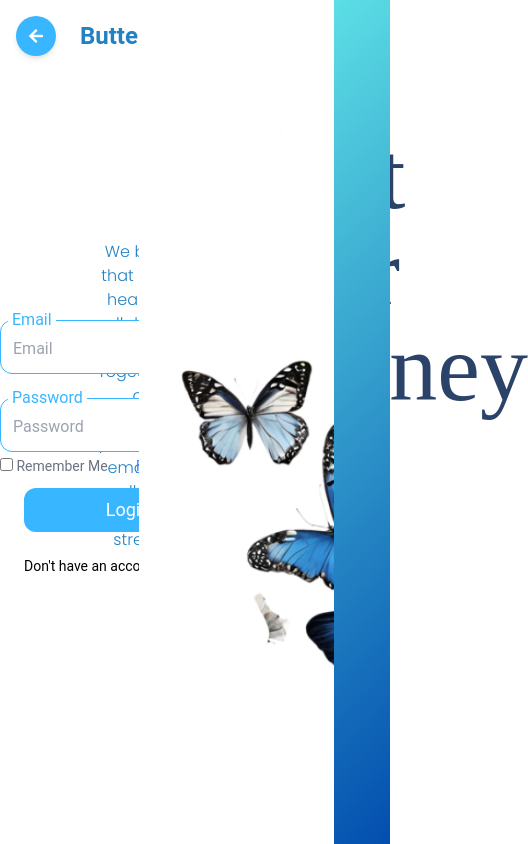
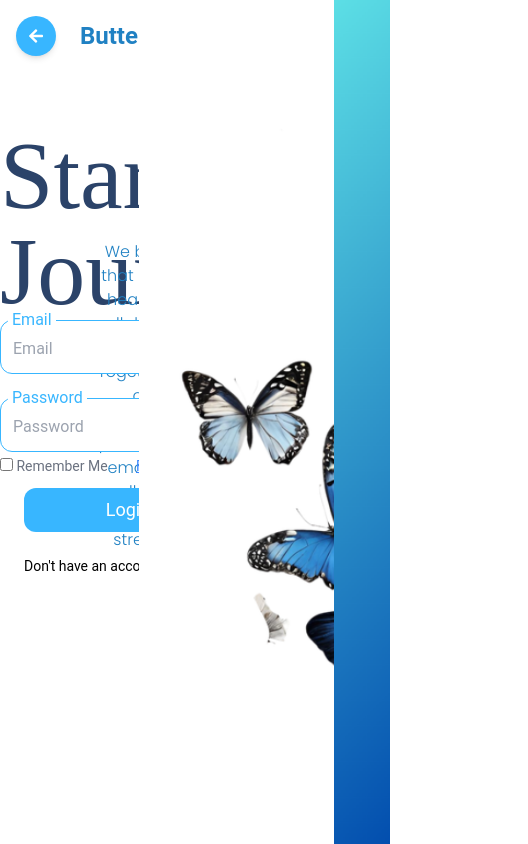
Before and after one commit to BluYiti/boltusaus-butterfly, a Next.js app: page /login in a window 390 px wide. Shown: the whole page, 528 px wide, since content can reach past the window. Built offline with nearby package versions, Linux system fonts and the light colour scheme; no server answers; a web font is replaced by a local one.

Commit message:
Made Login Responsive

```diff
--- a/app/login/page.tsx
+++ b/app/login/page.tsx
@@ -28,15 +28,15 @@ const LoginPage: React.FC = () => {
     return (
         <div className='overflow-hidden'>
             <Back/>
-            <h1 className="absolute top-5 left-20 text-[#2081c3] text-2xl md:text-3xl font-bold ">Butterfly</h1>
-            <h2 className='absolute font-paintbrush text-8xl text-[#2b4369] top-32  left-56 md:left-20'>
+            <h1 className="absolute top-5 left-20 text-[#2081c3] text-2xl font-bold">Butterfly</h1>
+            <h2 className='absolute font-paintbrush text-8xl text-[#2b4369] top-32 2xl:left-20 3xl:left-36'>
                 Start your Journey
             </h2>
             <div className='absolute w-2/5 h-screen'>
                 <p className='absolute top-60 text-center left-24 text-[#2081c3] font-poppins'>
                     We believe that mental health is a collaborative effort. Together, we can navigate the path toward emotional well-being and mental strength.
                 </p>
-                <div className='absolute top-72 sm:left-52'>
+                <div className='absolute top-72 2xl:left-56 3xl:left-72'>
                     <LoginForm onLogin={handleLogin} error={error} loading={loading} />
                     <div>
                         <a className="absolute top-[10.5rem] left-[8.5rem] text-blue-500 text-sm">
--- a/app/page.tsx
+++ b/app/page.tsx
@@ -158,7 +158,7 @@ const HomePage: React.FC = () => {
             How to Book a Session
           </h2>
           <p className="mb-8 text-base md:text-lg text-left max-w-2xl">
-            Lorem ipsum dolor sit amet, consectetur adipiscing elit, sed do eiusmod tempor incididunt ut labore et dolore magna aliqua. Ut enim ad minim veniam, quis nostrud exercitation ullamco laboris nisi ut aliquip ex ea commodo consequat.
+          A.M. Peralta Psychological Services' web application is designed to help you easily book an appointment in just a few simple steps.
           </p>
           <div className="grid grid-cols-1 md:grid-cols-3 gap-4">
             <div className="md:col-span-2">
--- a/tailwind.config.ts
+++ b/tailwind.config.ts
@@ -15,10 +15,15 @@ const config: Config = {
       center: true,
       padding: "2rem",
       screens: {
-        "2xl": "1400px",
+        "2xl": "1400px", // Existing 2xl breakpoint
+        "3xl": "1920px", // New 3xl breakpoint for 1920px
       },
     },
     extend: {
+      screens: {
+        '2xl': '1536px', // Already in Tailwind by default
+        '3xl': '1920px', // Custom breakpoint for 1920px
+      },
       colors: {
         background: "hsl(var(--background))",
         foreground: "hsl(var(--foreground))",
```
